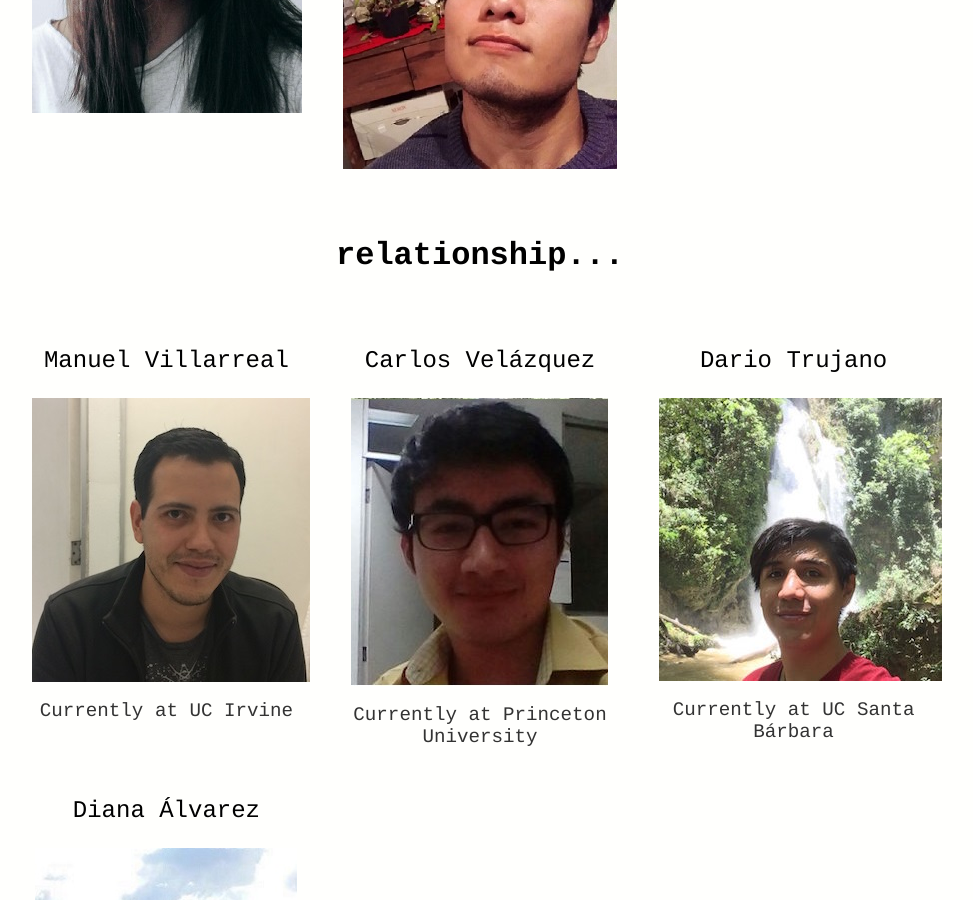
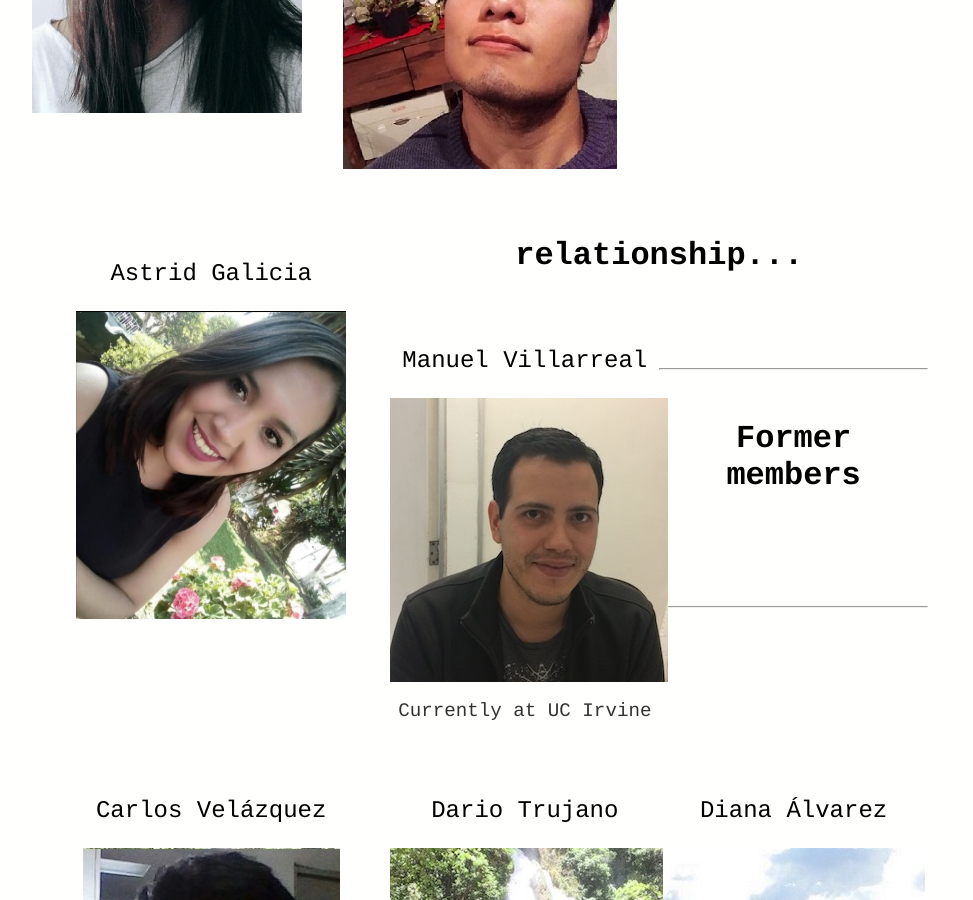
Before and after one commit to BouzasLab25/bouzaslab25.github.io, a Jekyll site: the page built from people/index.html, in a window 1280 px wide and 900 px high, scrolled down 3036 px. Shown: the whole window, without its empty margins (160-1133 px from the left). Built offline with Jekyll 4.4.1, drawn with Linux system fonts in a browser that asks for light colours.

Commit message:
Update index.html

```diff
--- a/people/index.html
+++ b/people/index.html
@@ -91,6 +91,11 @@
 	      <a href="/people/al_Moi.html"><img class="displayed" src="/images/moises.jpeg" /></a>
   </div>
 
+<div class="center">
+	     <p><a class='lu' href="/people/al_Astrid.html">Astrid Galicia</a></p>
+	      <a href="/people/al_Astrid.html"><img class="displayed" src="/images/al_Astrid.jpg" / width=270 height=308></a>
+  </div>
+
 <br><br>
 <hr>
 
```
